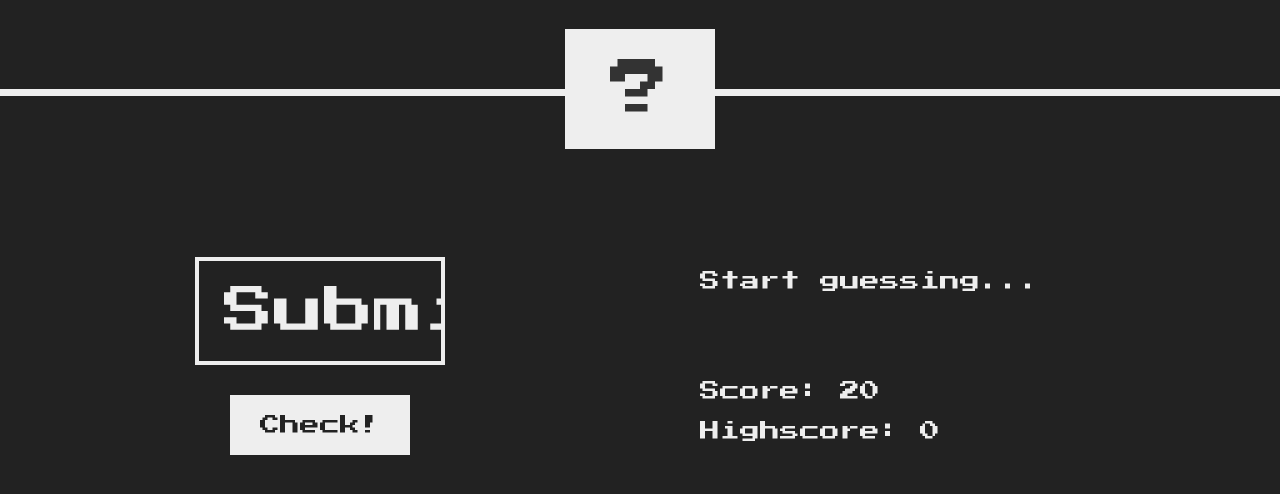
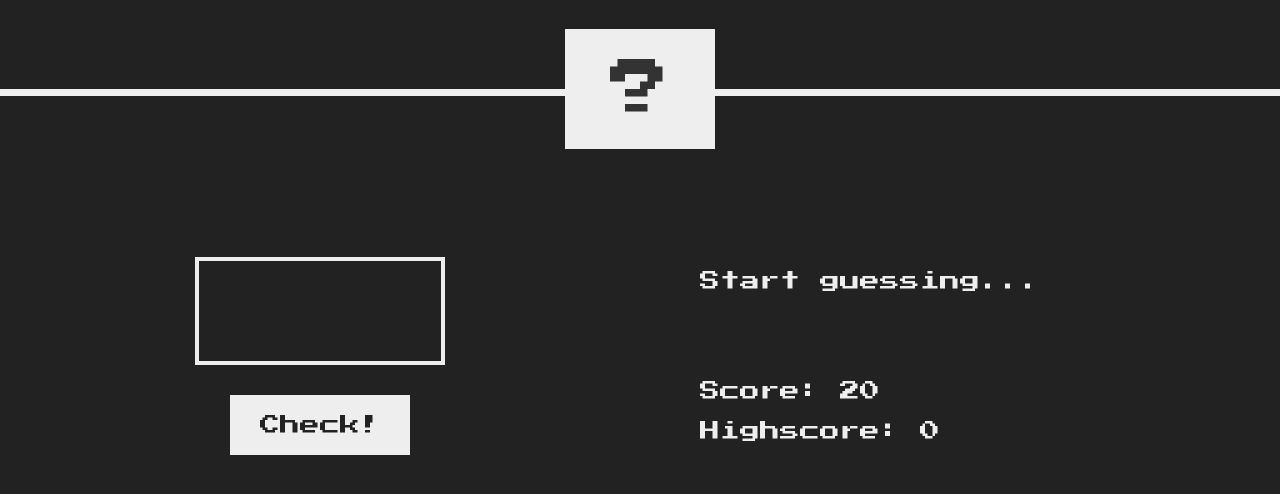
Before and after one commit to GravityBender/GuessTheNumber, a plain HTML site: page index.html in a window 1280 px wide. Shown: the part 184-678 px from the top of the page. Drawn offline with Linux system fonts and the light colour scheme.

Commit message:
Update index.html

```diff
--- a/index.html
+++ b/index.html
@@ -19,7 +19,7 @@
     <main>
       <section class="left">
         <form>
-          <input type="submit" class="guess" />
+          <input type="number" class="guess" />
         </form>
         <button class="btn check">Check!</button>
       </section>
```
